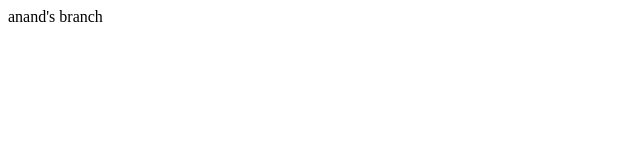
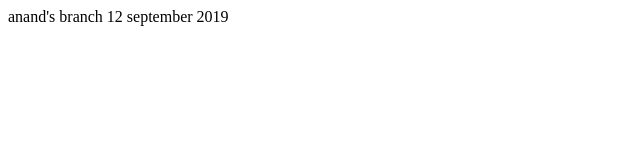
Before and after one commit to ittraininghub/webdashboard, a plain HTML site: page index.html in a window 1280 px wide. Shown: the whole page, without its empty margins (0-640 px from the left). Drawn offline with Linux system fonts and the light colour scheme.

Commit message:
12 september test

```diff
--- a/index.html
+++ b/index.html
@@ -10,7 +10,6 @@
     </head>
 
     <body>
-     <div>anand's branch</div>
+        <div>anand's branch 12 september 2019</div>
     </body>
-
     </html>
```
